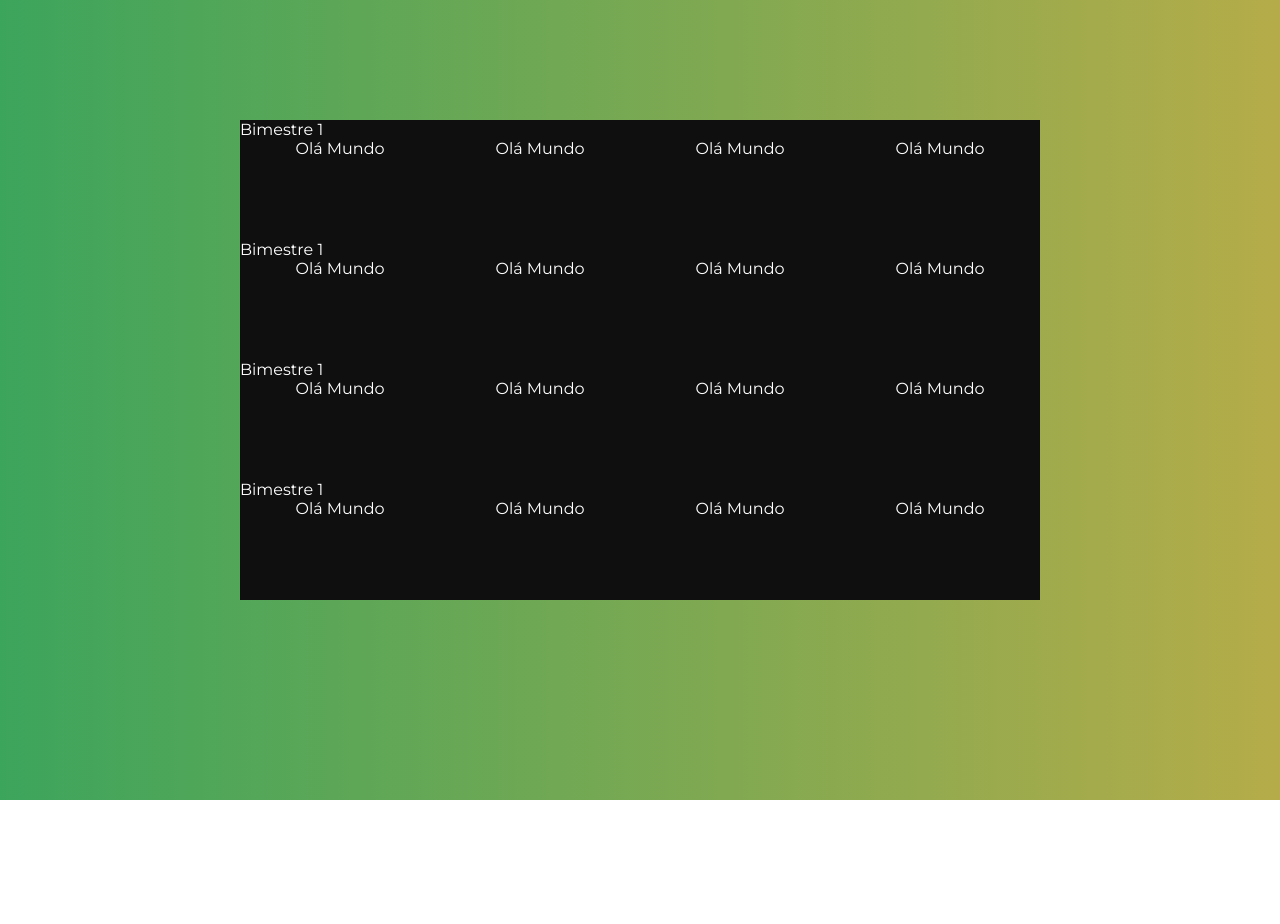
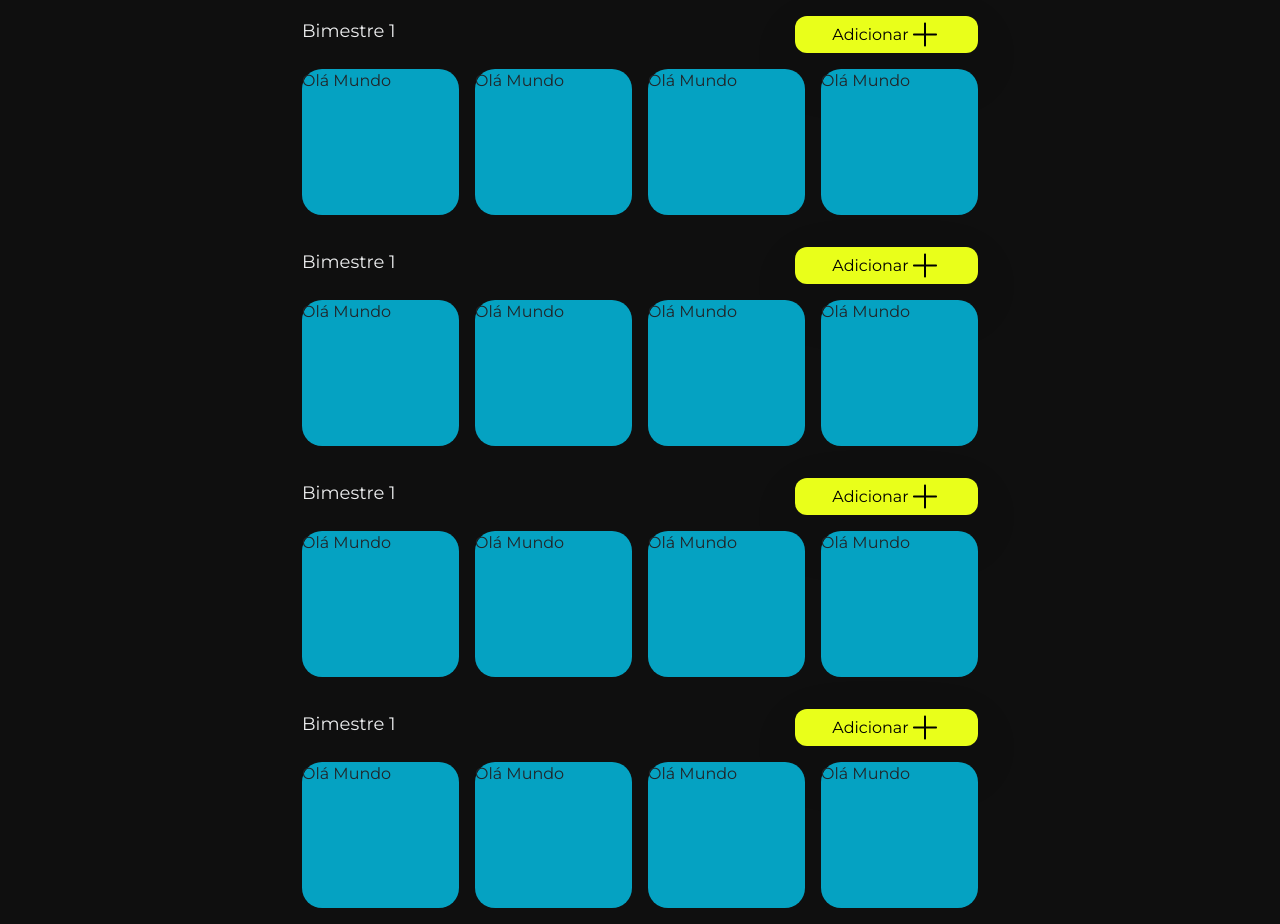
Before and after one commit to hugosique/grade-challenge-frontend, a React (Create React App) app: page / in a window 1280 px wide. Before the commit the page ends 800 px from the top, so only its background shows below. Built offline with nearby package versions, Linux system fonts and the light colour scheme.

Commit message:
bimesters addition

```diff
--- a/package.json
+++ b/package.json
@@ -10,8 +10,10 @@
     "@types/node": "^16.18.69",
     "@types/react": "^18.2.46",
     "@types/react-dom": "^18.2.18",
+    "bootstrap": "^5.3.2",
     "node-sass": "^7.0.3",
     "react": "^18.2.0",
+    "react-bootstrap": "^2.9.2",
     "react-dom": "^18.2.0",
     "react-scripts": "5.0.1",
     "typescript": "^4.9.5",
--- a/src/components/Bimester.tsx
+++ b/src/components/Bimester.tsx
@@ -1,14 +1,36 @@
+
+import Grade from './Grade';
+import { Container, Row, Col } from 'react-bootstrap';
 import '../styles/Bimester.scss';
-import Grade from './Grade';
+
+import PlusIcon from '../assets/icons/Plus.svg';
 
 export default (props: any) =>
+    <Container>
         <div className='bimester'>
+            <div className='bimester__header'>
                 <h1>Bimestre 1</h1>
+                <button>
+                    <span>Adicionar</span>
+                    <img src={PlusIcon} alt="Icon" />
+                </button>
+            </div>
 
             <div className='bimester__grades'>
+                <Row className='g-3'>
+                    <Col xs={6} md={3} className='col'>
                         <Grade />
+                    </Col>
+                    <Col xs={6} md={3} className='col'>
                         <Grade />
+                    </Col>
+                    <Col xs={6} md={3} className='col'>
                         <Grade />
+                    </Col>
+                    <Col xs={6} md={3} className='col'>
                         <Grade />
+                    </Col>
+                </Row>
             </div>
         </div>
+    </Container>
--- a/src/index.scss
+++ b/src/index.scss
@@ -11,11 +11,11 @@
 }
 
 body {
+  //margin: 0;
   display: flex;
   justify-content: center;
   align-items: center;
   text-align: center;
-  height: 90vh;
-  color: #fff;
-  background: linear-gradient(to right, #3CA55C, #B5AC49);
+  min-height: 100vh;
+  background-color: #0F0F0F !important;
 }
--- a/src/index.tsx
+++ b/src/index.tsx
@@ -4,7 +4,8 @@ import './index.scss';
 import Bimester from './components/Bimester';
 import BimesterGrid from './components/BimesterGrid';
 import reportWebVitals from './reportWebVitals';
-import App from './App';
+
+import 'bootstrap/dist/css/bootstrap.min.css';
 
 const root = ReactDOM.createRoot(
   document.getElementById('root') as HTMLElement
--- a/src/styles/Bimester.scss
+++ b/src/styles/Bimester.scss
@@ -2,17 +2,43 @@
 
 .bimester {
     background: $bg-color;
-    width: 800px;
-    height: 120px;
     text-align: start;
+    padding: 1rem;
 
-    h1 {
-        font-size: 1rem;
-        font-weight: 400;
+    &__header {
+        display: flex;
+        justify-content: space-between;
+        align-items: center;
+        margin-bottom: 1rem;
+
+        h1 {
+            color: $text-color;
+            font-family: Montserrat;
+            font-size: 18px;
+            font-style: normal;
+            font-weight: 500;
+            line-height: 18px;
+        }
+
+        button {
+            display: flex;
+            width: 183px;
+            height: 37px;
+            padding: 16px 32px;
+            justify-content: center;
+            align-items: center;
+            background: $button-color;
+            border: none;
+            border-radius: 12px;
+            box-shadow: 0px 20px 60px 0px rgba(0, 0, 0, 0.08);
+        }
     }
 
     &__grades {
-        display: flex;
-        justify-content: space-around;
+        .col {
+            display: flex;
+            justify-content: center;
+        }
     }
+
 }
--- a/src/styles/BimesterGrid.scss
+++ b/src/styles/BimesterGrid.scss
@@ -1,5 +1,5 @@
 @import './scss/variables';
 
 .bimesterGrid {
-    background: $bg-color;
+
 }
--- a/src/styles/Grade.scss
+++ b/src/styles/Grade.scss
@@ -0,0 +1,8 @@
+@import './scss/variables';
+
+.grade {
+    width: 157px;
+    height: 146px;
+    border-radius: 20px;
+    background: $art-grade;
+}
--- a/src/styles/scss/_variables.scss
+++ b/src/styles/scss/_variables.scss
@@ -8,3 +8,5 @@ $button-color: #E9FF1A;
 
 $note-bg-: #0F0F0FB2;
 $line-color: #424242;
+
+$text-color: #ECEDEE;
```
Also changed, not shown: src/assets/icons/Plus.svg (added), 1 other file (tests, documents, lock files or other folders). Lines whose indentation alone changed are shown as unchanged.
